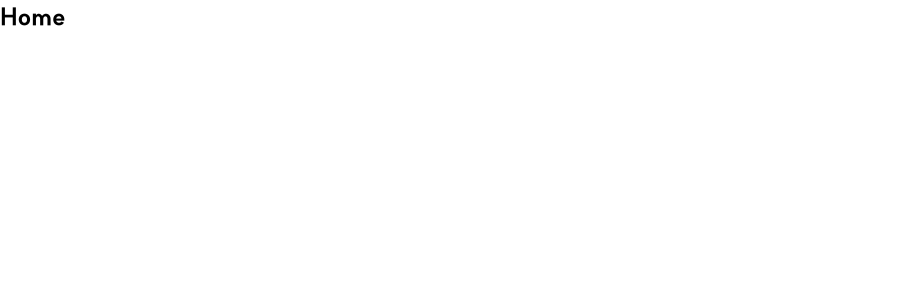
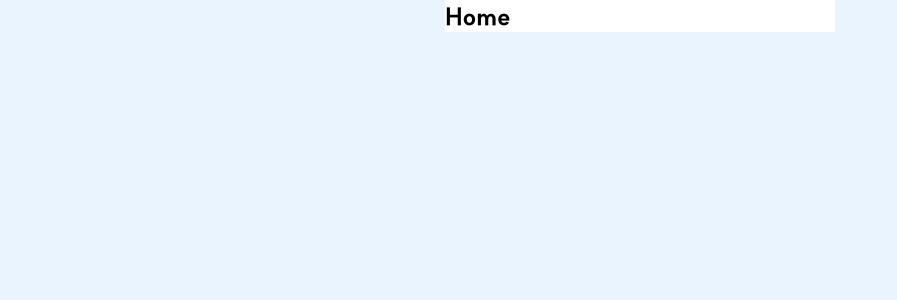
Before and after one commit to CupFeeDeal/cupfeedeal-FE, a Next.js app: page / in a window 1280 px wide. Shown: the top 300 px of the page, without its empty margins (0-897 px from the left). Built offline with nearby package versions, Linux system fonts and the light colour scheme.

Commit message:
feat: 기본적인 개발 디자인 확립

```diff
--- a/src/app/globals.css
+++ b/src/app/globals.css
@@ -7,6 +7,10 @@
     margin: 0;
     padding: 0;
     box-sizing: border-box;
+  }
+
+  html {
+    background: #eaf4ff;
   }
 
   button {
--- a/src/app/layout.tsx
+++ b/src/app/layout.tsx
@@ -1,5 +1,6 @@
 import type { Metadata } from "next";
 import "./globals.css";
+import LayoutProvider from "@common/LayoutProvider";
 
 export const metadata: Metadata = {
   title: "Cupfee Deal",
@@ -13,7 +14,10 @@ export default function RootLayout({
 }>) {
   return (
     <html>
-      <body>{children}</body>
+      <body className="min-h-[calc(var--vh)*100] max-w-[390px] mx-auto bg-white">
+        <LayoutProvider />
+        {children}
+      </body>
     </html>
   );
 }
--- a/src/app/page.tsx
+++ b/src/app/page.tsx
@@ -1,3 +1,3 @@
 export default function Home() {
-  return <div className="Headline_3">Home</div>;
+  return <div className="Headline_3 ">Home</div>;
 }
--- a/src/common/LayoutProvider.tsx
+++ b/src/common/LayoutProvider.tsx
@@ -0,0 +1,8 @@
+"use client";
+
+import useViewport from "@hooks/useViewport";
+
+export default function LayoutProvider() {
+  useViewport();
+  return null;
+}
```
